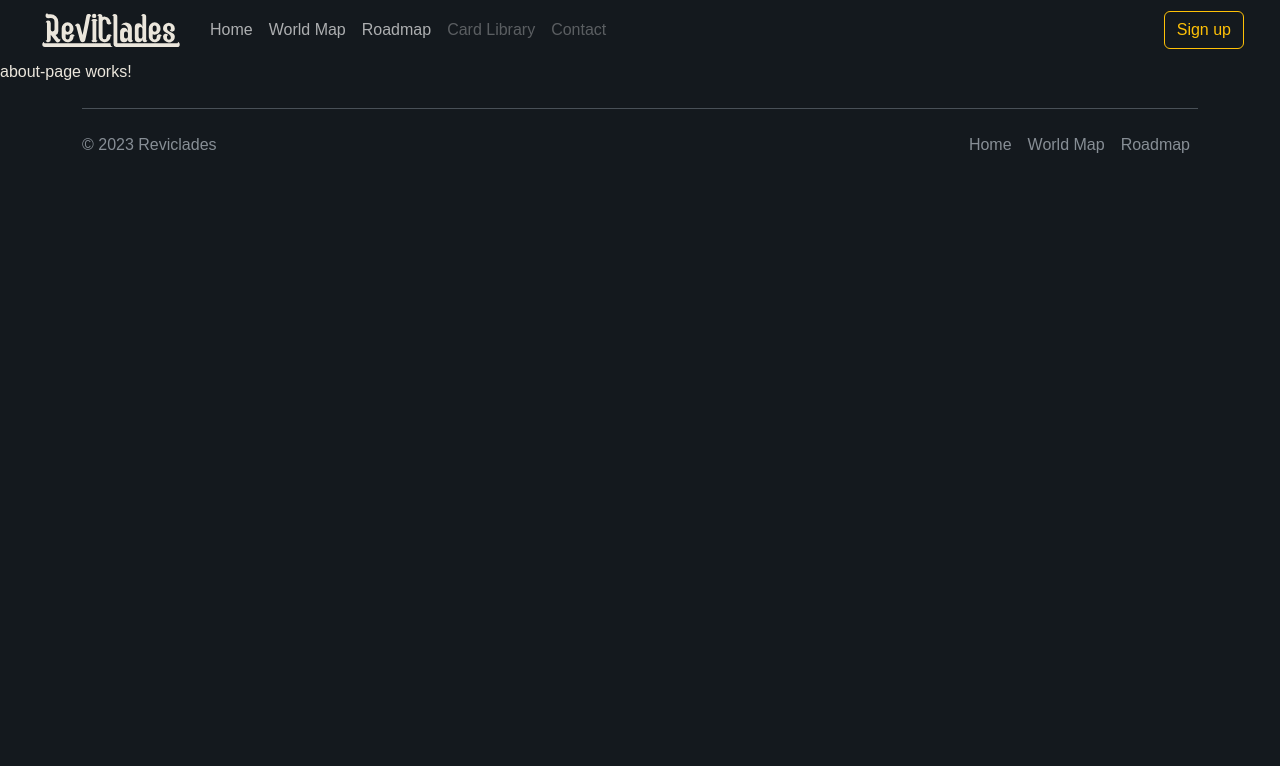
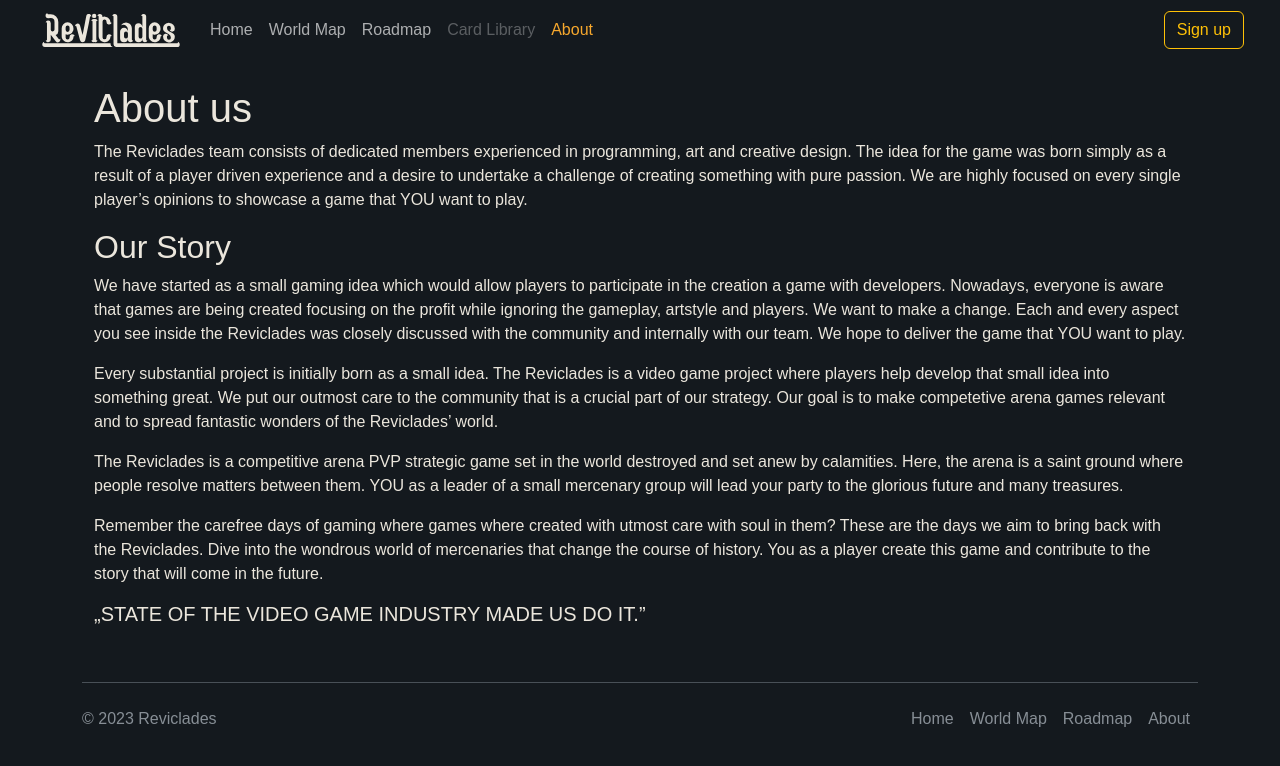
Before and after one commit to michalnosiadek/reviclades-website, an Angular app: page /about in a window 1280 px wide. Shown: the top 766 px of the page. Built offline with nearby package versions, Linux system fonts and the light colour scheme; a web font is replaced by a local one.

Commit message:
build 0.0.4

```diff
--- a/src/app/about-page/about-page.component.html
+++ b/src/app/about-page/about-page.component.html
@@ -1 +1,42 @@
-<p>about-page works!</p>
+<div class="container p-4">
+  <h1>About us</h1>
+  <p>
+    The Reviclades team consists of dedicated members experienced in
+    programming, art and creative design. The idea for the game was born simply
+    as a result of a player driven experience and a desire to undertake a
+    challenge of creating something with pure passion. We are highly focused on
+    every single player’s opinions to showcase a game that YOU want to play.
+  </p>
+  <h2>Our Story</h2>
+  <p>
+    We have started as a small gaming idea which would allow players to
+    participate in the creation a game with developers. Nowadays, everyone is
+    aware that games are being created focusing on the profit while ignoring the
+    gameplay, artstyle and players. We want to make a change. Each and every
+    aspect you see inside the Reviclades was closely discussed with the
+    community and internally with our team. We hope to deliver the game that YOU
+    want to play.
+  </p>
+  <p>
+    Every substantial project is initially born as a small idea. The Reviclades
+    is a video game project where players help develop that small idea into
+    something great. We put our outmost care to the community that is a crucial
+    part of our strategy. Our goal is to make competetive arena games relevant
+    and to spread fantastic wonders of the Reviclades’ world.
+  </p>
+  <p>
+    The Reviclades is a competitive arena PVP strategic game set in the world
+    destroyed and set anew by calamities. Here, the arena is a saint ground
+    where people resolve matters between them. YOU as a leader of a small
+    mercenary group will lead your party to the glorious future and many
+    treasures.
+  </p>
+  <p>
+    Remember the carefree days of gaming where games where created with utmost
+    care with soul in them? These are the days we aim to bring back with the
+    Reviclades. Dive into the wondrous world of mercenaries that change the
+    course of history. You as a player create this game and contribute to the
+    story that will come in the future.
+  </p>
+  <h5>„STATE OF THE VIDEO GAME INDUSTRY MADE US DO IT.”</h5>
+</div>
--- a/src/app/shared/footer/footer.component.html
+++ b/src/app/shared/footer/footer.component.html
@@ -27,11 +27,11 @@
           >Roadmap</a
         >
       </li>
-      <!-- <li class="nav-item">
+      <li class="nav-item">
         <a routerLink="/about" class="nav-link px-2 text-body-secondary"
           >About</a
         >
-      </li> -->
+      </li>
       <!-- <li class="nav-item">
         <a href="#" class="nav-link px-2 text-body-secondary">About</a>
       </li> -->
--- a/src/app/shared/navbar/navbar.component.html
+++ b/src/app/shared/navbar/navbar.component.html
@@ -51,7 +51,13 @@
           <a class="nav-link disabled">Card Library</a>
         </li>
         <li class="nav-item">
-          <a class="nav-link disabled">Contact</a>
+          <a
+            class="nav-link revi-link"
+            href=""
+            routerLink="/about"
+            routerLinkActive="active"
+            >About</a
+          >
         </li>
       </ul>
 
```
Also changed, not shown: 3 other files (tests, documents, lock files or other folders).
